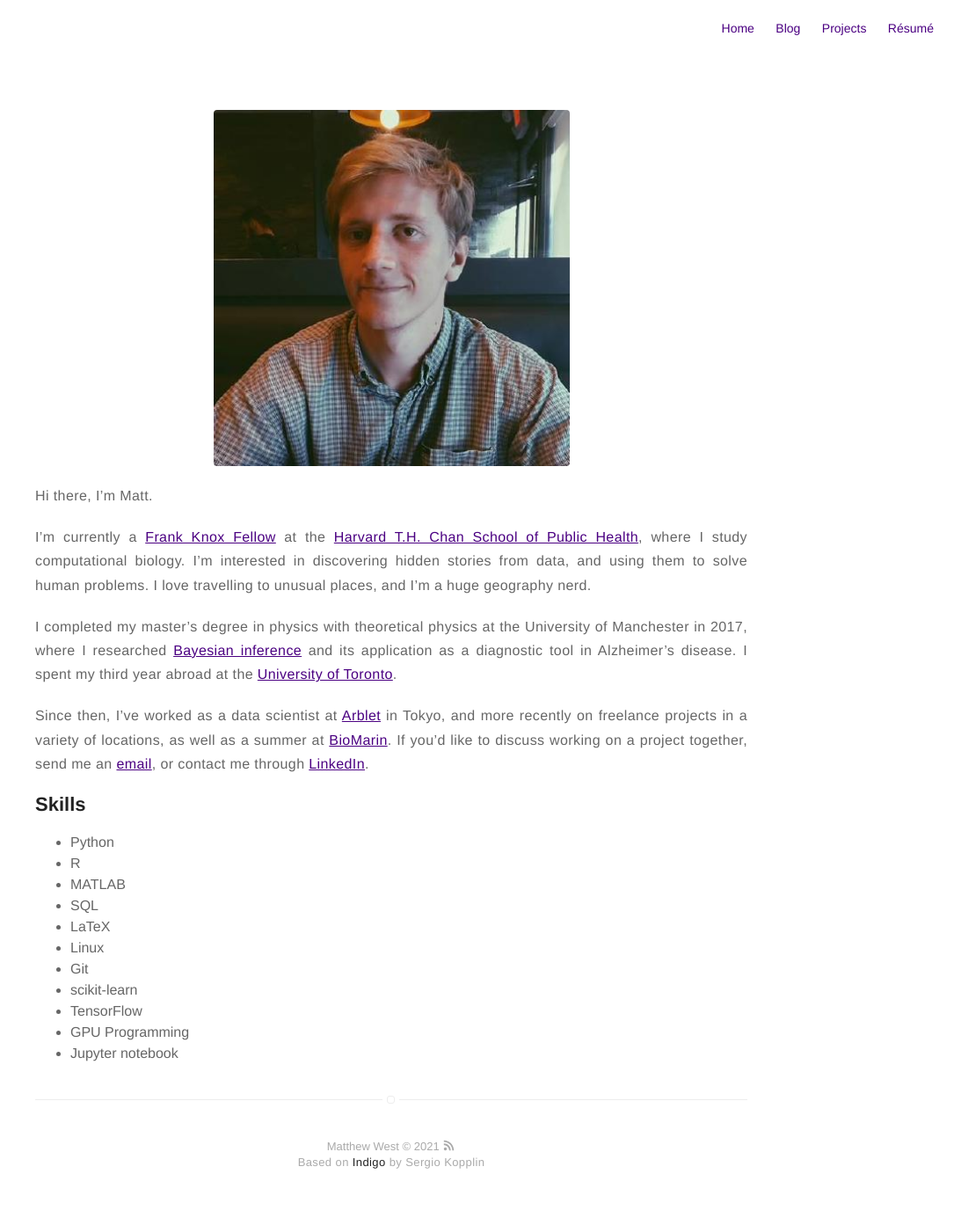
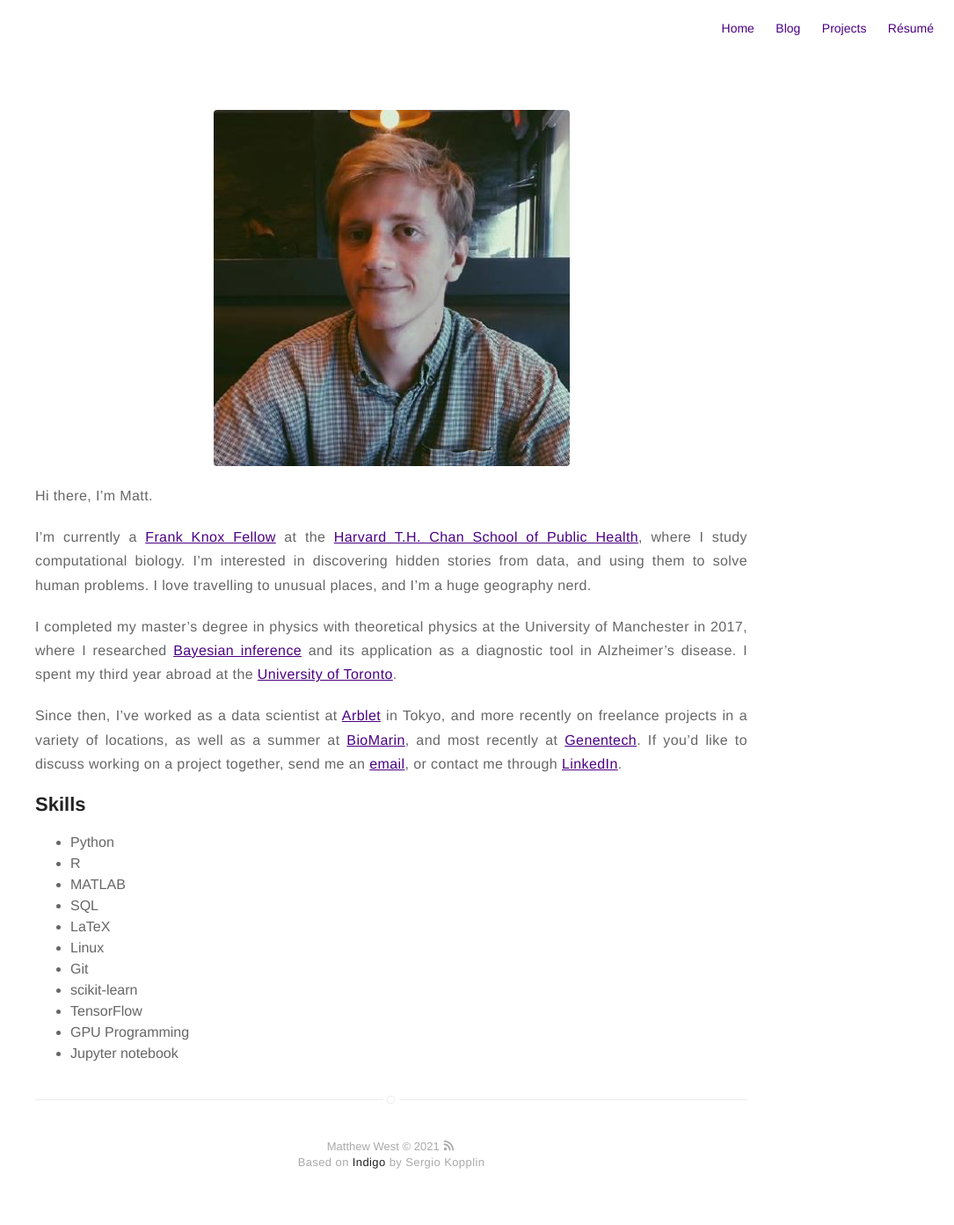
Before and after one commit to mwestt/mwestt.github.io, a Jekyll site: the page built from about.md, in a window 1280 px wide. Shown: the whole page at 88% size, without its empty margins (195-1280 px from the left). Built offline with Jekyll 4.4.1, drawn with Linux system fonts in a browser that asks for light colours; a script that is not in the unit is left out.

Commit message:
add genentech exp

```diff
--- a/about.md
+++ b/about.md
@@ -20,7 +20,7 @@ application as a diagnostic tool in Alzheimer's disease. I spent my third year a
 [University of Toronto](https://www.physics.utoronto.ca/~nonlin/abstracts/MWest_479_report_2016_abstract.html).
 
 Since then, I've worked as a data scientist at [Arblet](http://www.arblet.com/) in Tokyo, and more recently on freelance projects in a variety of
-locations, as well as a summer at [BioMarin](https://www.biomarin.com/). If you'd like to discuss working on a project together, send me an [email](mailto:m.west2718@gmail.com),
+locations, as well as a summer at [BioMarin](https://www.biomarin.com/), and most recently at [Genentech](https://www.gene.com/). If you'd like to discuss working on a project together, send me an [email](mailto:m.west2718@gmail.com),
 or contact me through [LinkedIn](https://www.linkedin.com/in/mwestt/).
 
 ## Skills
```
